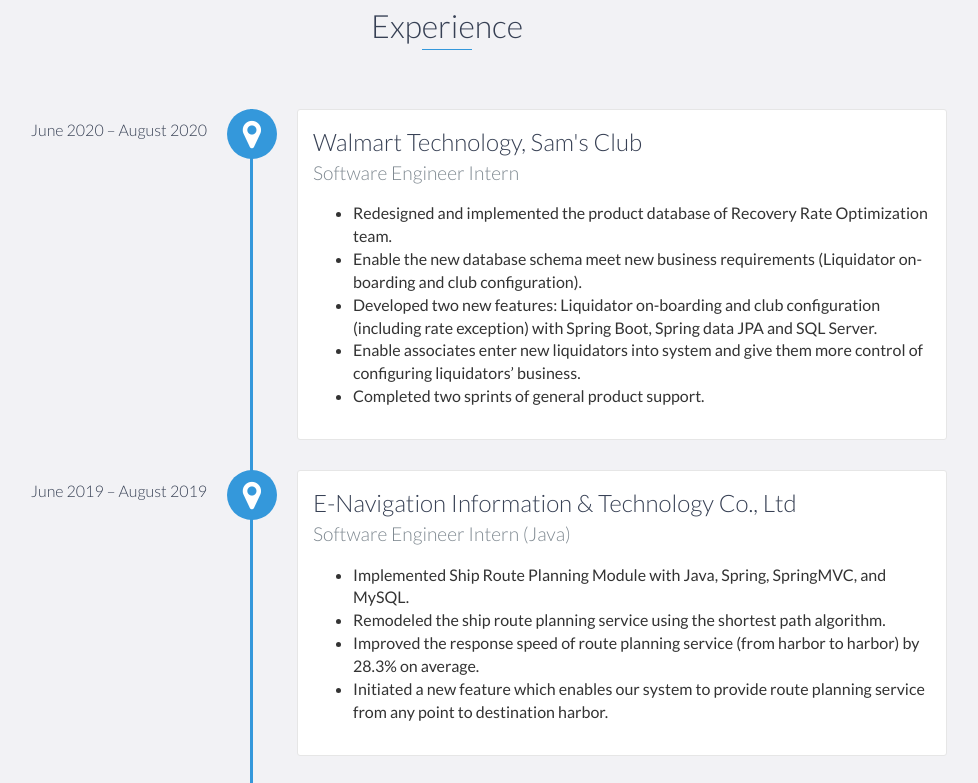
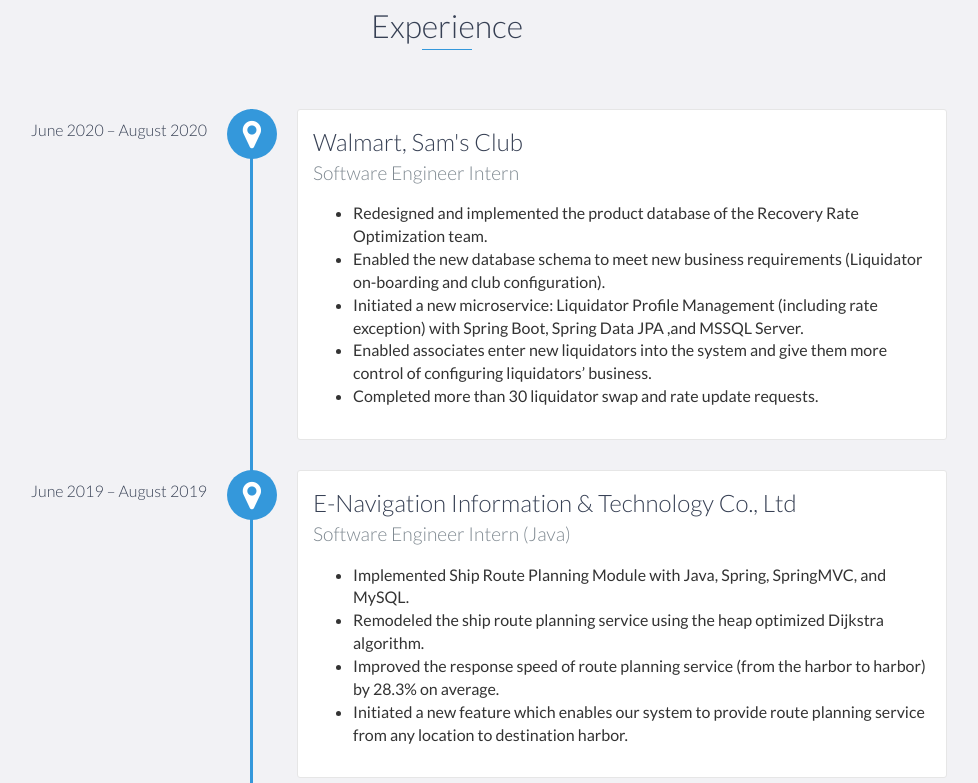
Before and after one commit to Qianhui-Yu/Qianhui-Yu.github.io, a website: page index.html in a window 1280 px wide. Shown: the part 1158-1941 px from the top of the page, without its empty margins (193-1171 px from the left). Drawn offline with nearby package versions, Linux system fonts and the light colour scheme.

Commit message:
Updated resume_Aug_6

```diff
--- a/index.html
+++ b/index.html
@@ -98,23 +98,23 @@
         <h2 class="heading">Experience</h2>
         <div id="experience-timeline">
             <div data-date="June 2020 – August 2020">
-                <h3>Walmart Technology, Sam's Club</h3>
+                <h3>Walmart, Sam's Club</h3>
                 <h4>Software Engineer Intern</h4>
                 <ul>
                     <li>
-                        Redesigned and implemented the product database of Recovery Rate Optimization team.
+                        Redesigned and implemented the product database of the Recovery Rate Optimization team.
                     </li>
                     <li>
-                        Enable the new database schema meet new business requirements (Liquidator on-boarding and club configuration).
+                        Enabled the new database schema to meet new business requirements (Liquidator on-boarding and club configuration).
                     </li>
                     <li>
-                        Developed two new features: Liquidator on-boarding and club configuration (including rate exception) with Spring Boot, Spring data JPA and SQL Server.
+                        Initiated a new microservice: Liquidator Profile Management (including rate exception) with Spring Boot, Spring Data JPA ,and MSSQL Server.
                     </li>
                     <li>
-                        Enable associates enter new liquidators into system and give them more control of configuring liquidators’ business.
+                        Enabled associates enter new liquidators into the system and give them more control of configuring liquidators’ business.
                     </li>
                     <li>
-                        Completed two sprints of general product support.
+                        Completed more than 30 liquidator swap and rate update requests.
                     </li>
                 </ul>
             </div>
@@ -127,13 +127,13 @@
                         Implemented Ship Route Planning Module with Java, Spring, SpringMVC, and MySQL.
                     </li>
                     <li>
-                        Remodeled the ship route planning service using the shortest path algorithm.
+                        Remodeled the ship route planning service using the heap optimized Dijkstra algorithm.
                     </li>
                     <li>
-                        Improved the response speed of route planning service (from harbor to harbor) by 28.3% on average.
+                        Improved the response speed of route planning service (from the harbor to harbor) by 28.3% on average.
                     </li>
                     <li>
-                        Initiated a new feature which enables our system to provide route planning service from any point to destination harbor.
+                        Initiated a new feature which enables our system to provide route planning service from any location to destination harbor.
                     </li>
                 </ul>
             </div>
@@ -306,7 +306,7 @@
             <li>Python</li>
             <li>JavaScript</li>
             <li>C/C++</li>
-            <li>SQL Server</li>
+            <li>MSSQL Server</li>
             <li>MySQL</li>
             <li>PostgreSQL</li>
             <li>DynamoDB</li>
@@ -324,6 +324,8 @@
             <li>Elastic Search</li>
             <li>Socket Programming</li>
             <li>Navicat</li>
+            <li>DBeaver</li>
+            <li>Lucidchart</li>
         </ul>
     </div>
     <!-- End #skills -->
```
Also changed, not shown: 2 other files.
